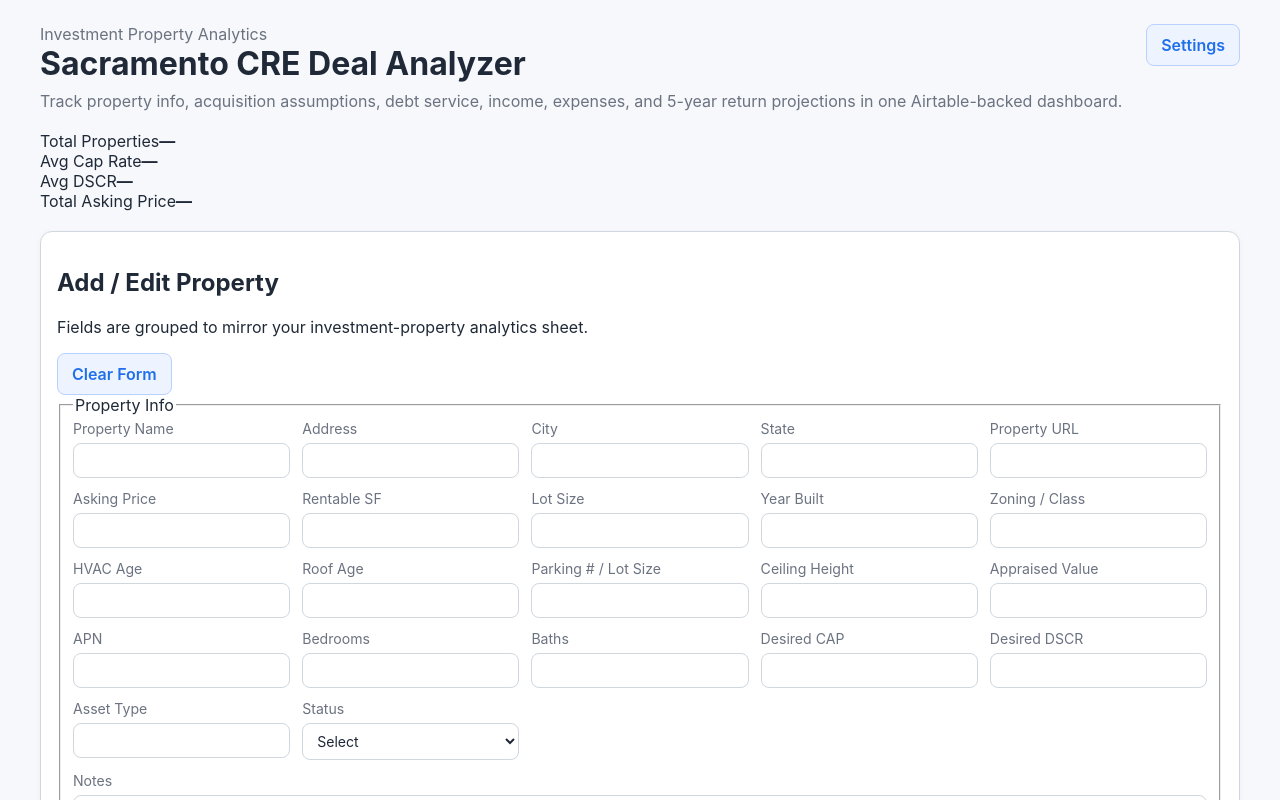
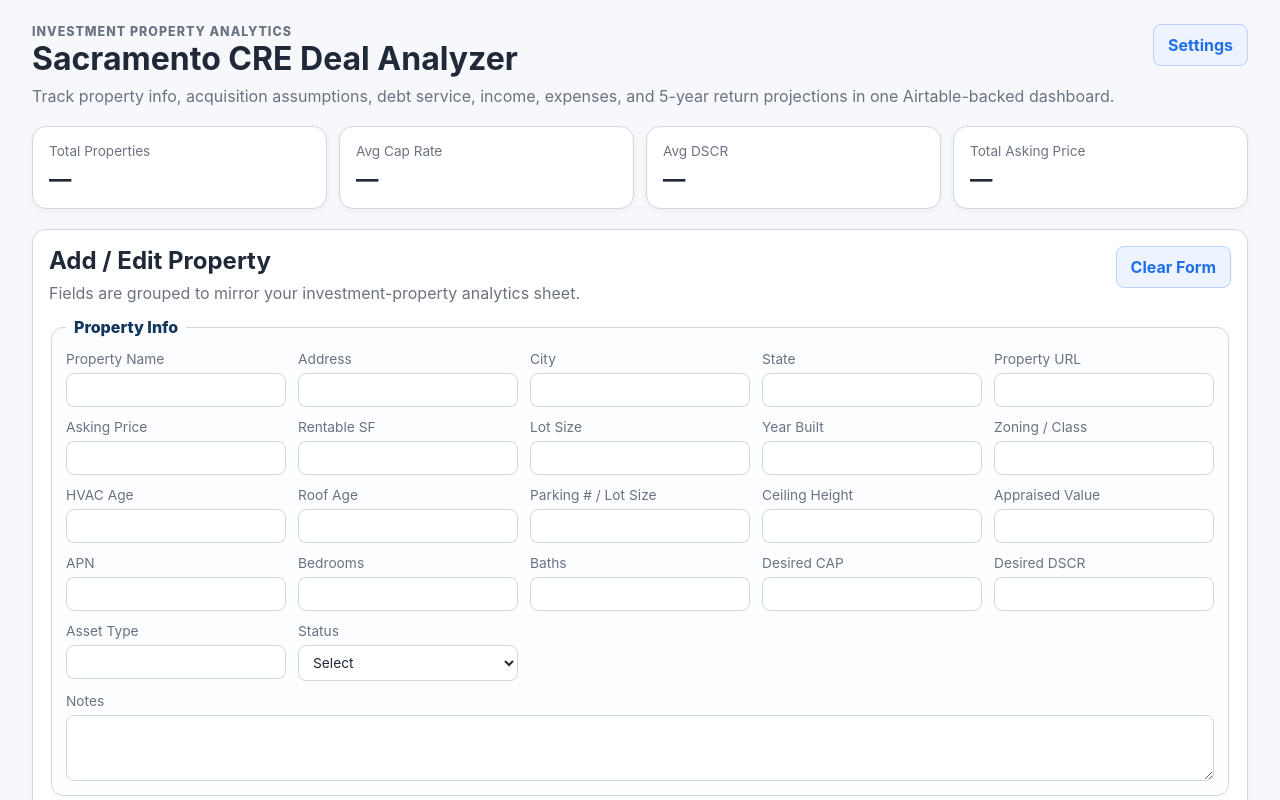
Before and after one commit to akyachtsman/codex.airtable.sac.cre, a plain HTML site: page index.html in a window 1280 px wide. Shown: the top 800 px of the page. Drawn offline with Linux system fonts and the light colour scheme.

Commit message:
Style expanded investment analytics UI

```diff
--- a/styles.css
+++ b/styles.css
@@ -7,11 +7,10 @@
   --primary: #1f6feb;
   --danger: #b42318;
   --border: #d0d7de;
+  --soft: #eaf2ff;
 }
 
-* {
-  box-sizing: border-box;
-}
+* { box-sizing: border-box; }
 
 body {
   margin: 0;
@@ -21,39 +20,99 @@
 }
 
 .container {
-  width: min(1200px, 95vw);
+  width: min(1280px, 95vw);
   margin: 24px auto 48px;
   display: grid;
   gap: 20px;
 }
 
-.page-header {
+.page-header,
+.section-heading,
+.table-heading {
   display: flex;
   align-items: flex-start;
   justify-content: space-between;
   gap: 16px;
 }
 
-.page-header h1 {
+.eyebrow {
+  margin: 0 0 6px;
+  color: var(--primary);
+  font-weight: 800;
+  letter-spacing: 0.08em;
+  text-transform: uppercase;
+  font-size: 0.78rem;
+}
+
+.page-header h1,
+.section-heading h2,
+.table-heading h2 {
   margin: 0 0 8px;
 }
 
-.page-header p {
+.page-header p,
+.section-heading p,
+.table-heading p {
   margin: 0;
   color: var(--muted);
+}
+
+.summary-grid {
+  display: grid;
+  grid-template-columns: repeat(auto-fit, minmax(180px, 1fr));
+  gap: 12px;
+}
+
+.summary-card {
+  background: var(--card);
+  border: 1px solid var(--border);
+  border-radius: 14px;
+  padding: 16px;
+  box-shadow: 0 2px 6px rgb(0 0 0 / 0.04);
+}
+
+.summary-card span {
+  display: block;
+  color: var(--muted);
+  font-size: 0.85rem;
+  margin-bottom: 6px;
+}
+
+.summary-card strong {
+  display: block;
+  font-size: 1.4rem;
 }
 
 .card {
   background: var(--card);
   border: 1px solid var(--border);
-  border-radius: 12px;
+  border-radius: 14px;
   padding: 16px;
   box-shadow: 0 2px 6px rgb(0 0 0 / 0.04);
 }
 
+.analytics-form {
+  display: grid;
+  gap: 14px;
+  margin-top: 14px;
+}
+
+.form-section {
+  border: 1px solid var(--border);
+  border-radius: 12px;
+  padding: 14px;
+  background: #fbfdff;
+}
+
+.form-section legend {
+  padding: 0 8px;
+  color: #12355b;
+  font-weight: 800;
+}
+
 .form-grid {
   display: grid;
-  grid-template-columns: repeat(auto-fit, minmax(210px, 1fr));
+  grid-template-columns: repeat(auto-fit, minmax(190px, 1fr));
   gap: 12px;
 }
 
@@ -61,16 +120,14 @@
   display: flex;
   flex-direction: column;
   gap: 6px;
-  font-size: 0.88rem;
+  font-size: 0.86rem;
   color: var(--muted);
 }
 
 input,
 select,
 textarea,
-button {
-  font: inherit;
-}
+button { font: inherit; }
 
 input,
 select,
@@ -82,6 +139,8 @@
   background: #fff;
 }
 
+textarea { resize: vertical; }
+
 button {
   cursor: pointer;
   border: 0;
@@ -89,17 +148,11 @@
   padding: 10px 14px;
   background: var(--primary);
   color: #fff;
-  font-weight: 600;
+  font-weight: 700;
 }
 
-button:hover {
-  opacity: 0.95;
-}
-
-button:disabled {
-  cursor: wait;
-  opacity: 0.65;
-}
+button:hover { opacity: 0.95; }
+button:disabled { cursor: wait; opacity: 0.65; }
 
 .secondary-btn {
   background: #eef4ff;
@@ -124,8 +177,14 @@
   line-height: 1;
 }
 
-.full-width {
-  grid-column: 1 / -1;
+.full-width { grid-column: 1 / -1; }
+
+.form-actions {
+  display: flex;
+  align-items: center;
+  gap: 14px;
+  margin-top: 14px;
+  flex-wrap: wrap;
 }
 
 #form-message,
@@ -133,13 +192,6 @@
   margin: 0;
   align-self: center;
   color: var(--muted);
-}
-
-.table-heading {
-  display: flex;
-  align-items: center;
-  justify-content: space-between;
-  gap: 12px;
 }
 
 .filters {
@@ -158,7 +210,7 @@
 table {
   width: 100%;
   border-collapse: collapse;
-  min-width: 900px;
+  min-width: 1100px;
 }
 
 th,
@@ -177,14 +229,18 @@
   z-index: 1;
 }
 
+td span {
+  color: var(--muted);
+  font-size: 0.82rem;
+}
+
 td a {
   color: var(--primary);
   text-decoration: none;
+  font-weight: 700;
 }
 
-td a:hover {
-  text-decoration: underline;
-}
+td a:hover { text-decoration: underline; }
 
 .empty-row {
   text-align: center;
@@ -201,12 +257,10 @@
   background: rgb(15 23 42 / 0.55);
 }
 
-.settings-overlay[hidden] {
-  display: none;
-}
+.settings-overlay[hidden] { display: none; }
 
 .settings-modal {
-  width: min(560px, 100%);
+  width: min(620px, 100%);
   background: var(--card);
   border: 1px solid var(--border);
   border-radius: 16px;
@@ -221,9 +275,7 @@
   gap: 12px;
 }
 
-.modal-header h2 {
-  margin: 0;
-}
+.modal-header h2 { margin: 0; }
 
 .settings-help,
 .settings-note {
@@ -249,15 +301,12 @@
 }
 
 @media (max-width: 640px) {
-  .page-header {
-    flex-direction: column;
-  }
+  .page-header,
+  .section-heading,
+  .table-heading { flex-direction: column; }
 
-  #settings-btn {
-    width: 100%;
-  }
+  #settings-btn,
+  #clear-form-btn { width: 100%; }
 
-  .modal-actions button {
-    flex: 1 1 100%;
-  }
+  .modal-actions button { flex: 1 1 100%; }
 }
```
